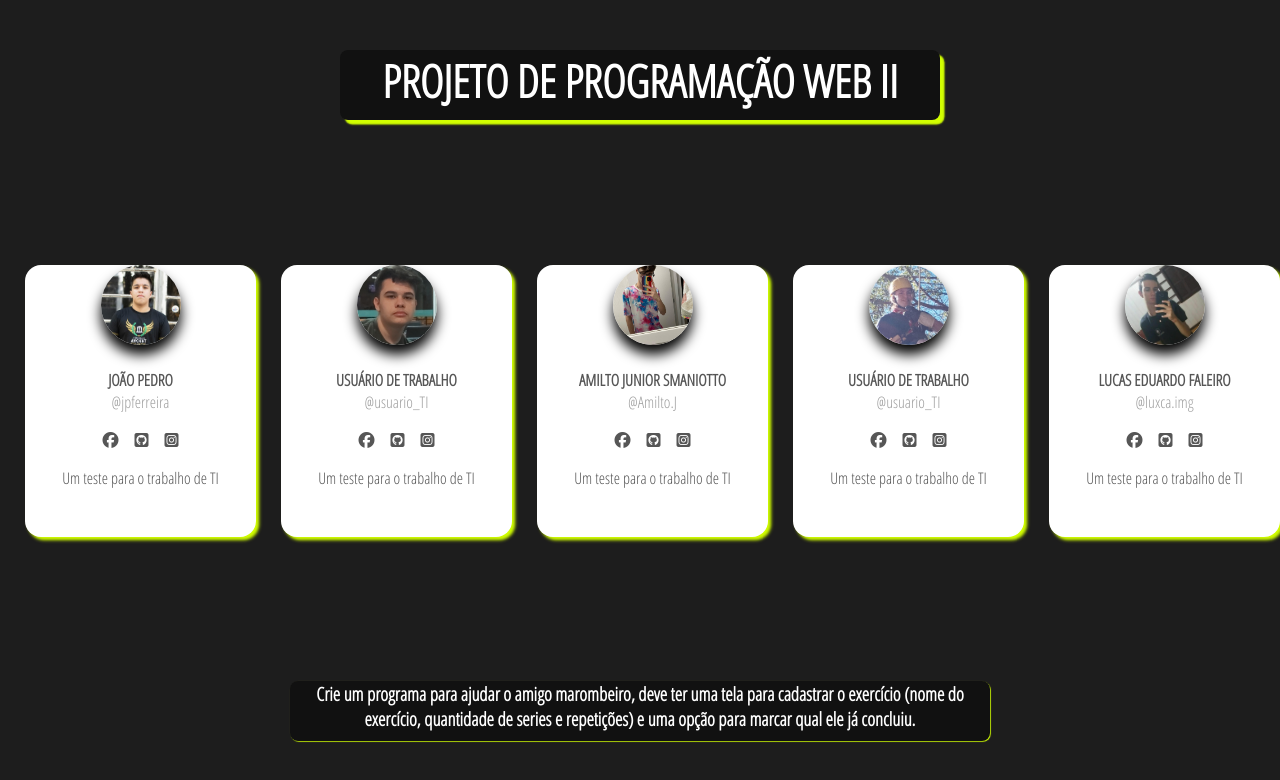
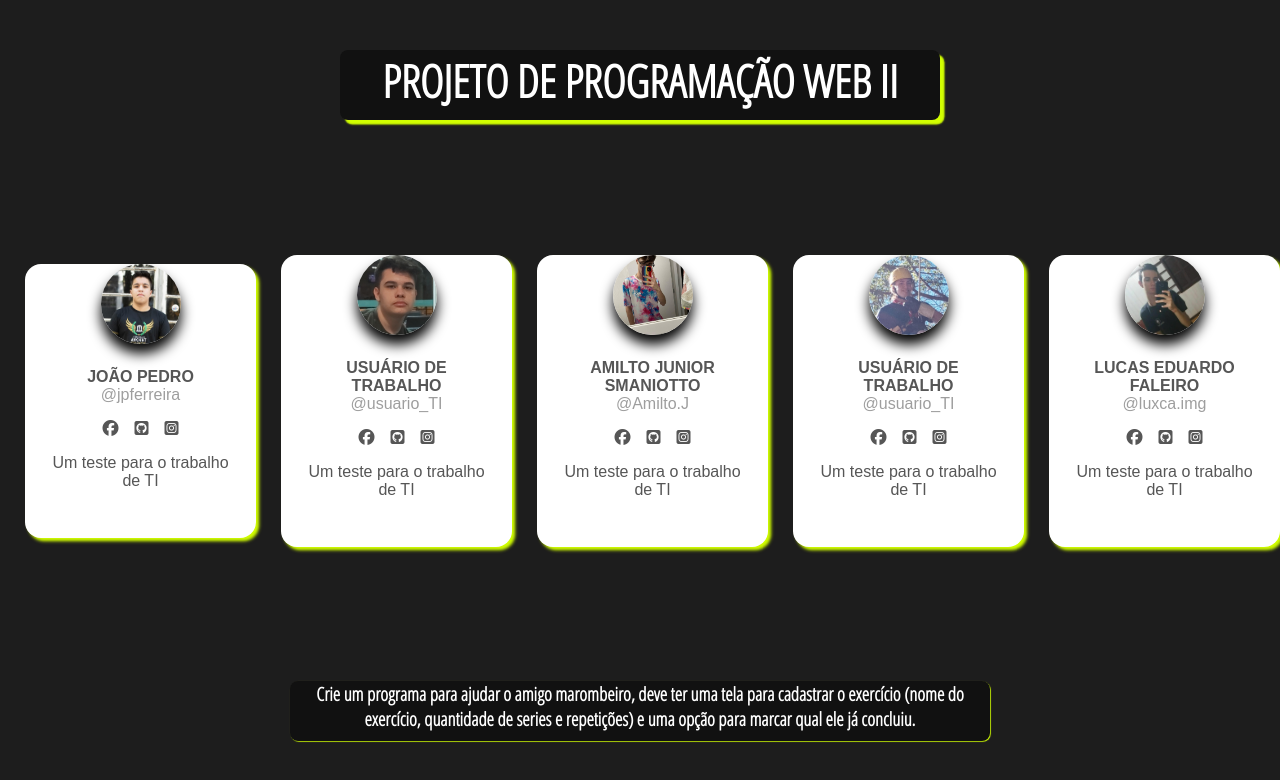
Before and after one commit to WilliamSchreiner/Prova_WebII, a React (Create React App) app in the folder prova_trab1/: page / in a window 1280 px wide. Shown: the top 780 px of the page. Built offline with nearby package versions, Linux system fonts and the light colour scheme.

Commit message:
atividade 1 img

```diff
--- a/prova_trab1/src/App.css
+++ b/prova_trab1/src/App.css
@@ -22,7 +22,7 @@ body {
   overflow: hidden;
   border-radius: 1em;
   text-align: center;
-  font-family: 'Open Sans Condensed', sans-serif;
+  font-family: 'Cairo', sans-serif;
   font-size: 1em;
   box-shadow: 0.2em 0.2em 0.2em #d2ff00;
   margin-left: 25px;
```
Also changed, not shown: prova_trab1/public/logo192.png (deleted), prova_trab1/public/logo512.png (deleted).
